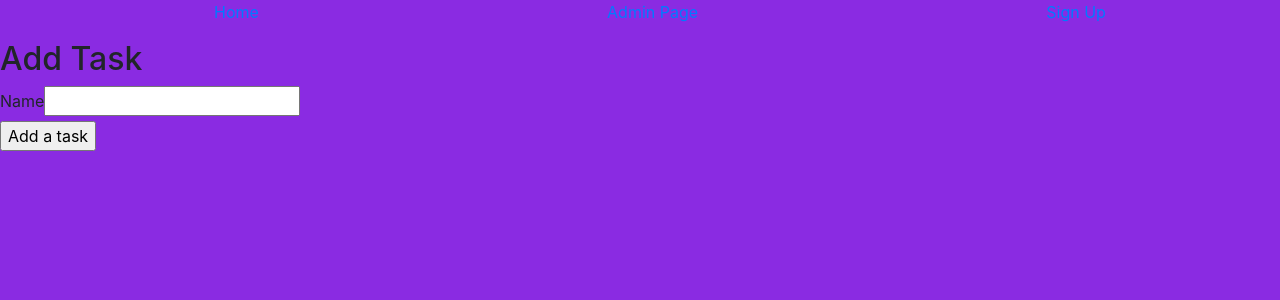
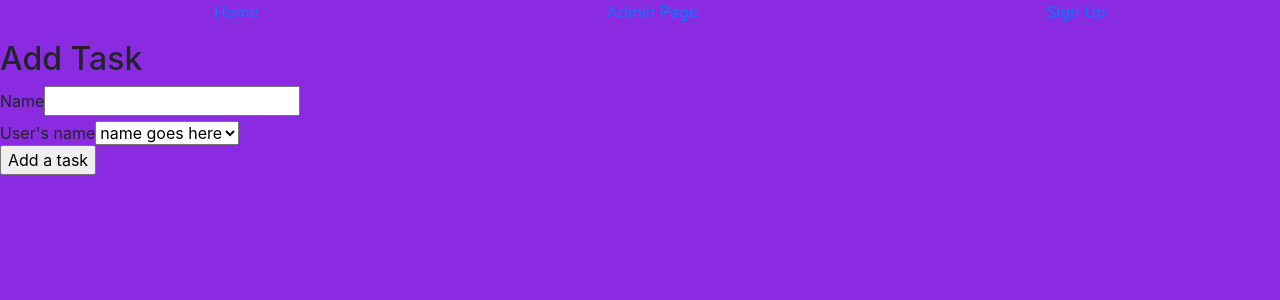
Before and after one commit to khadkabinay/TaskEase-Client, a React (Create React App) app in the folder my-app/: page /tasks/new in a window 1280 px wide. Shown: the top 300 px of the page. Built offline with nearby package versions, Linux system fonts and the light colour scheme.

Commit message:
Updates NewTask component

```diff
--- a/my-app/src/components/Tasks/NewTask.js
+++ b/my-app/src/components/Tasks/NewTask.js
@@ -1,23 +1,35 @@
 import React, { useState } from "react";
 import TaskModel from '../../models/TaskModel'
+import UserModel from '../../models/UserModel'
 
 
 function NewTask(props) {
   const [name, setName] = useState("");
   const [date, setDate] = useState(Date);
   const [iscompleted, setIsCompleted] = useState(false);
+  const [user, setUser] = useState([]);
+
+
 
 
 
   function handleSubmit(event) {
     event.preventDefault();
 
-    TaskModel.create({ name,date, iscompleted }).then(
+    TaskModel.create({ name,date, iscompleted,user }).then(
       (data) => {
         props.history.push("/users");
       }
     );
   }
+
+//  function fetchUsers(){
+//      UserModel.all().then((data) => {
+//        return data.users.map(user => user.name)
+
+//      })
+
+//  }
 
   return (
     <div>
@@ -33,6 +45,17 @@ function NewTask(props) {
           />
         </div>
 
+        <div>
+       User's name
+        <select >
+            <option >
+                name goes here
+
+            </option>
+        </select>
+
+        </div>
+
 
         <input type='submit' value="Add a task" />
       </form>
```
